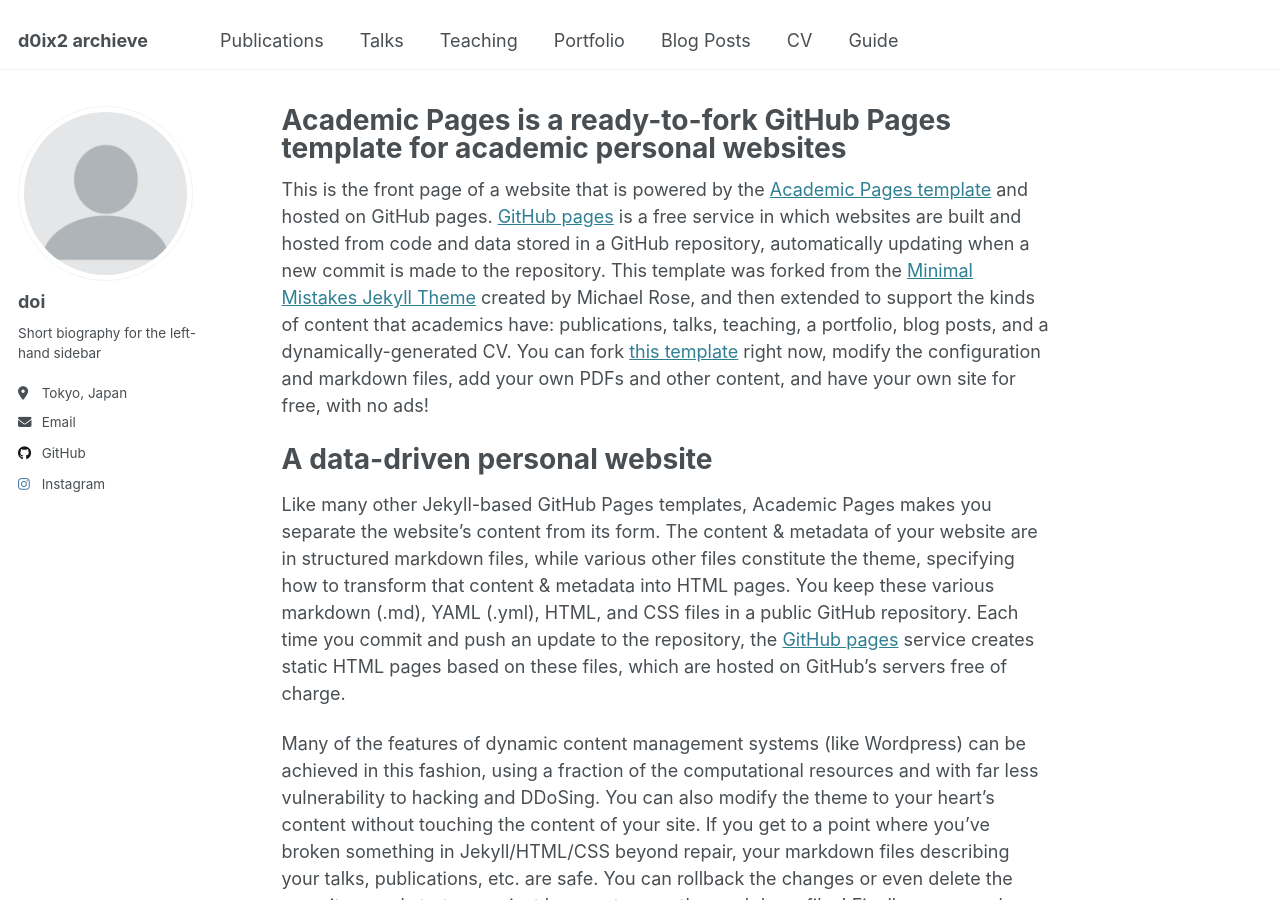
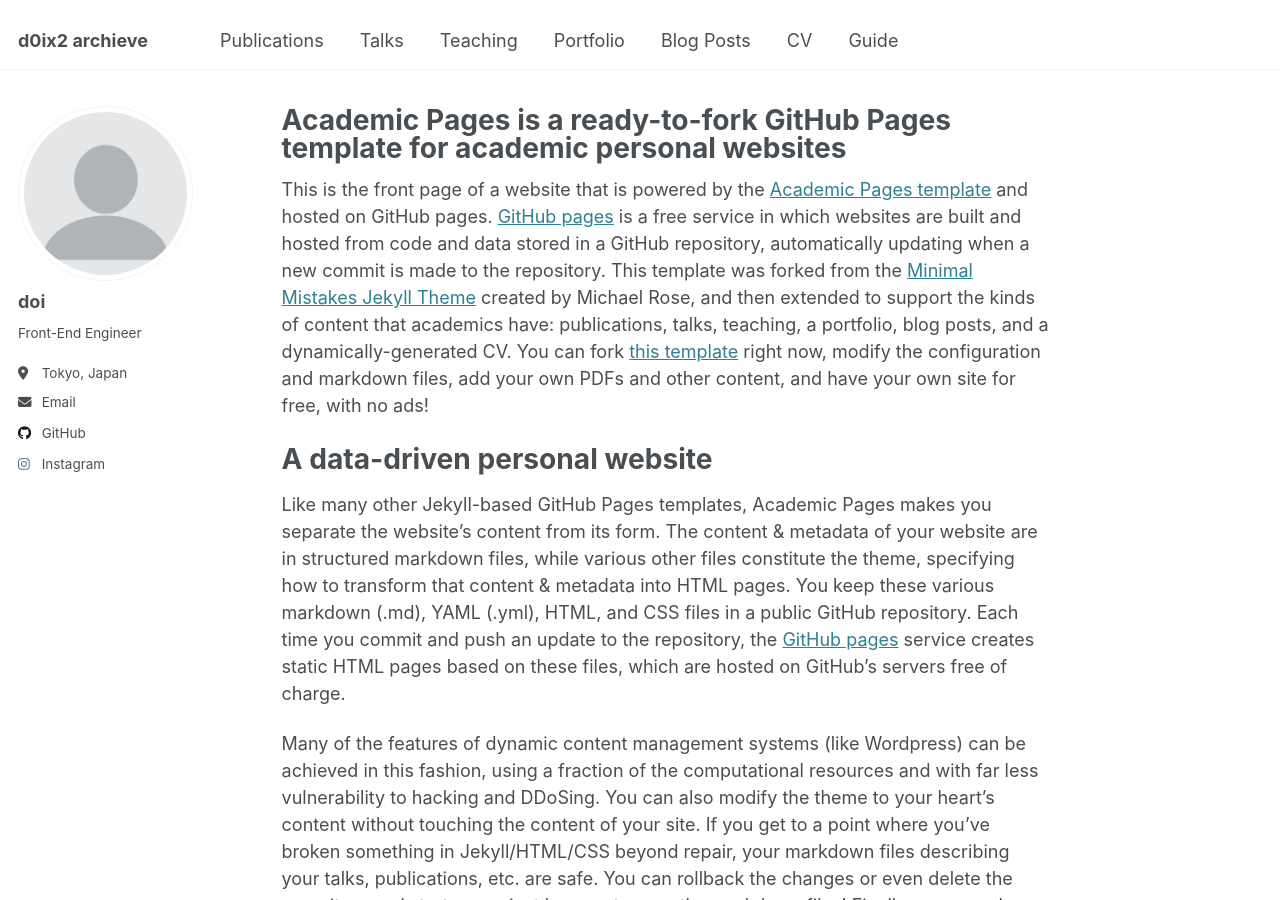
Before and after one commit to doix2/doix2.github.io, a Jekyll site: the page built from _pages/about.md, in a window 1280 px wide and 900 px high. Built offline with Jekyll 4.4.1, drawn with Linux system fonts in a browser that asks for light colours.

Commit message:
profile update

```diff
--- a/_config.yml
+++ b/_config.yml
@@ -13,7 +13,7 @@ title                    : "d0ix2 archieve"
 title_separator          : "-"
 name                     : &name "doi"
 description              : &description "Front-End Engineer"
-url                      : https://academicpages.github.io # the base hostname & protocol for your site e.g. "https://[your GitHub username].github.io"
+url                      : https://d0ix2.github.io
 baseurl                  : "" # the subpath of your site, e.g. "/blog"
 repository               : "d0ix2/d0ix2.github.io"
 
@@ -25,7 +25,7 @@ author:
   avatar           : "profile.png"
   name             : "doi"
   pronouns         : # example: "she/her"
-  bio              : "Short biography for the left-hand sidebar"
+  bio              : "Front-End Engineer"
   location         : "Tokyo, Japan"
   employer         : # "Red Brick University"
   uri              : # URL
```
